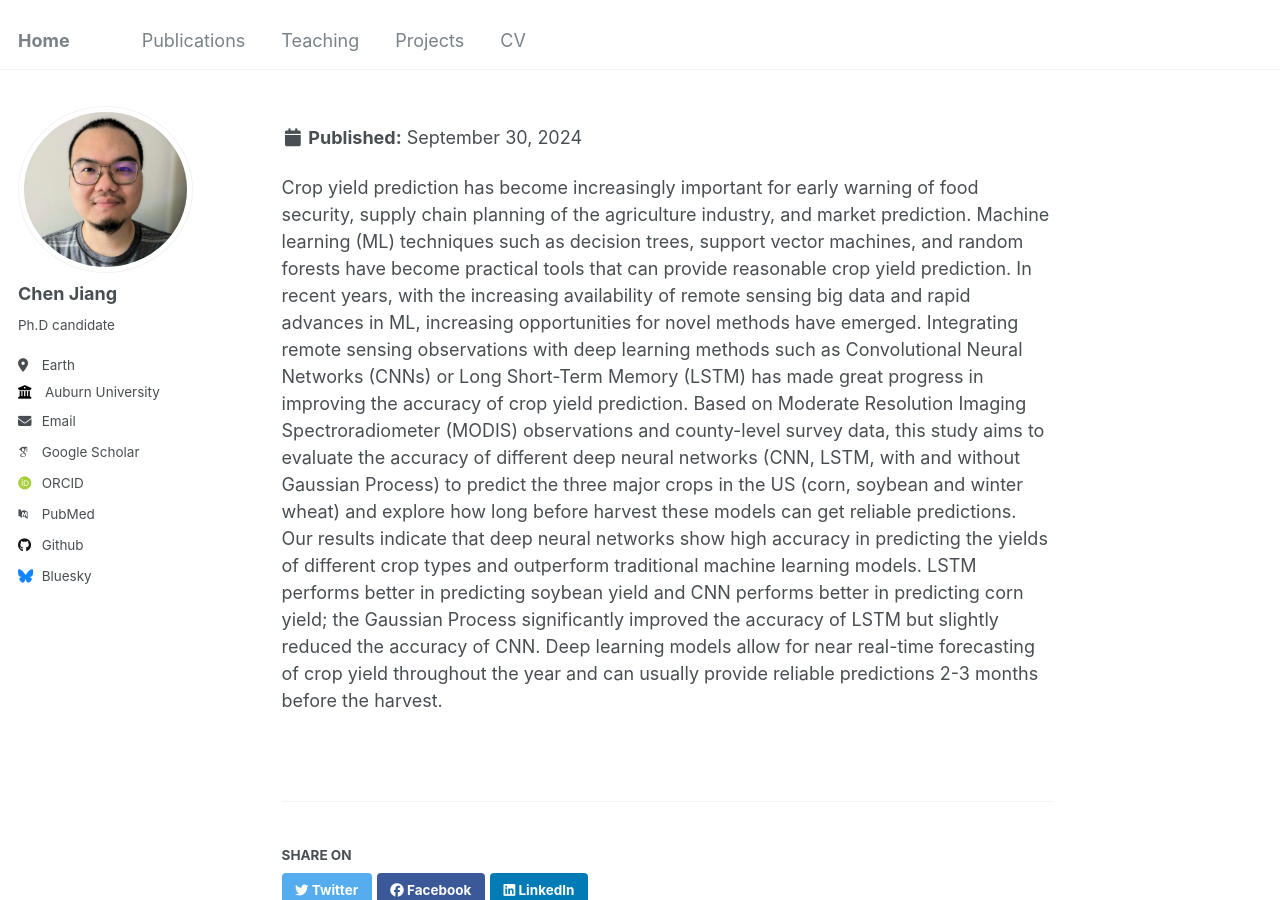
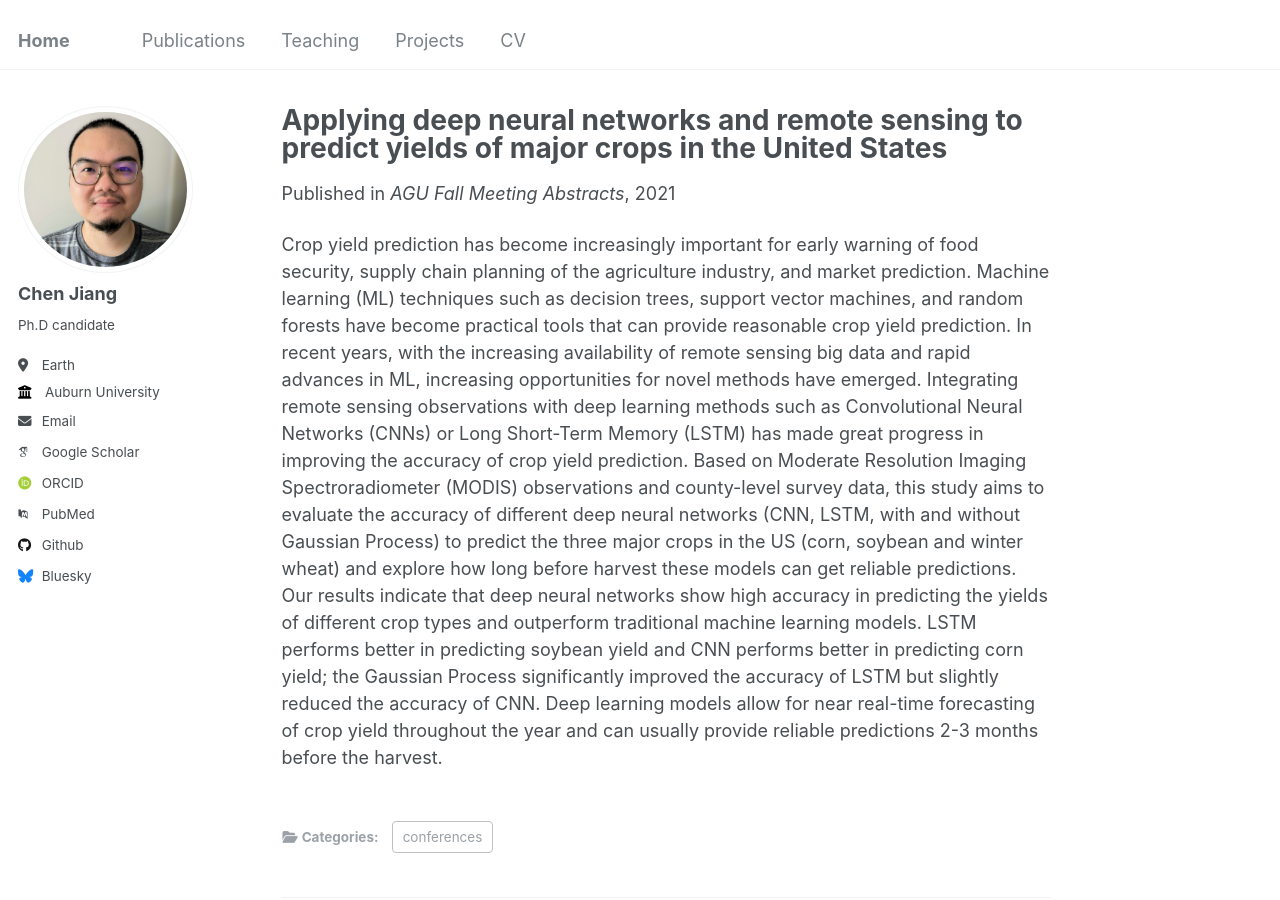
Before and after one commit to jiang28/jiangchen, a Jekyll site: the page built from _publications/2024-02-17-paper-title-number-7.md, in a window 1280 px wide and 900 px high. Built offline with Jekyll 4.4.1, drawn with Linux system fonts in a browser that asks for light colours; some web fonts are replaced.

```diff
--- a/_publications/2024-02-17-paper-title-number-7.md
+++ b/_publications/2024-02-17-paper-title-number-7.md
@@ -3,7 +3,7 @@ title: "Applying deep neural networks and remote sensing to predict yields of ma
 collection: publications
 category: conferences
 permalink: /publication/2024-02-17-paper-title-number-7
-excerpt: 'Pan Naiqing, Jiang Chen, Yeddula Sai, Pan Shufen, Ku Wei-Shinn, Tian Hanqin
+excerpt: "Pan Naiqing, Jiang Chen, Yeddula Sai, Pan Shufen, Ku Wei-Shinn, Tian Hanqin"
 date: 2021/08/04
 venue: 'AGU Fall Meeting Abstracts'
 paperurl: 'https://ui.adsabs.harvard.edu/abs/2021AGUFMGC25D0690P/abstract'
```
